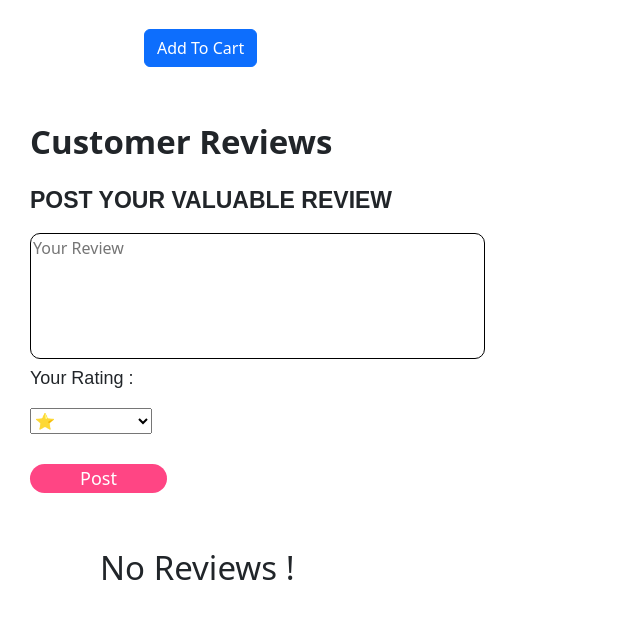
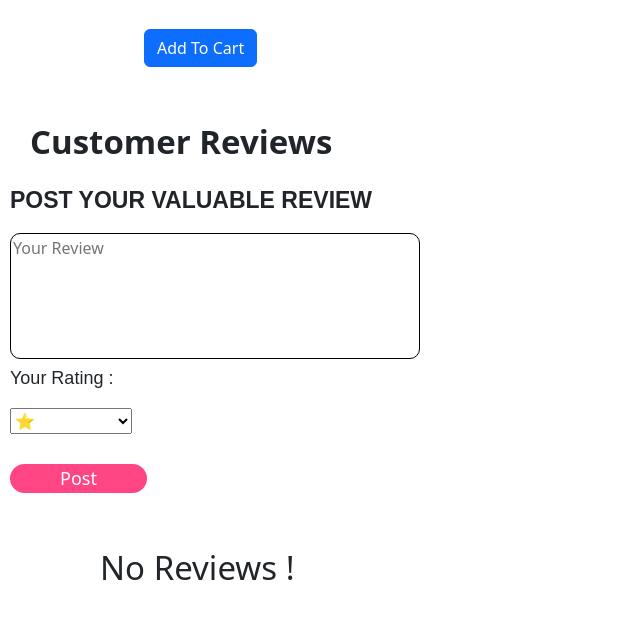
Before and after one commit to prachikakkad/Jalaram-Bandhani-House, a Django app: a page that uses shop/Templates/Basic_Shop.html in a window 1280 px wide; the page is wider, and only the part inside the window is pictured. Shown: the part 537-1180 px from the top of that part, without its empty margins (0-640 px from the left). Run offline with Django 4.2, Linux system fonts and the light colour scheme; data comes from the database, SQL or seed files in the repository; data that the repository does not hold is empty; some libraries are stand-ins or nearby versions.

Commit message:
Update Product_View.css

```diff
--- a/shop/static/Product_View.css
+++ b/shop/static/Product_View.css
@@ -164,8 +164,15 @@ img {
         font-size: 33px;
     }
 
+    .review_text {
+        border: 1px black solid;
+        resize: none;
+        border-radius: 10px;
+        width: 90%;
+    }
+
     .product_review {
-        margin-left: 30px;
+        margin-left: 10px;
         width: fit-content;
         display: inline-block;
     }
```
